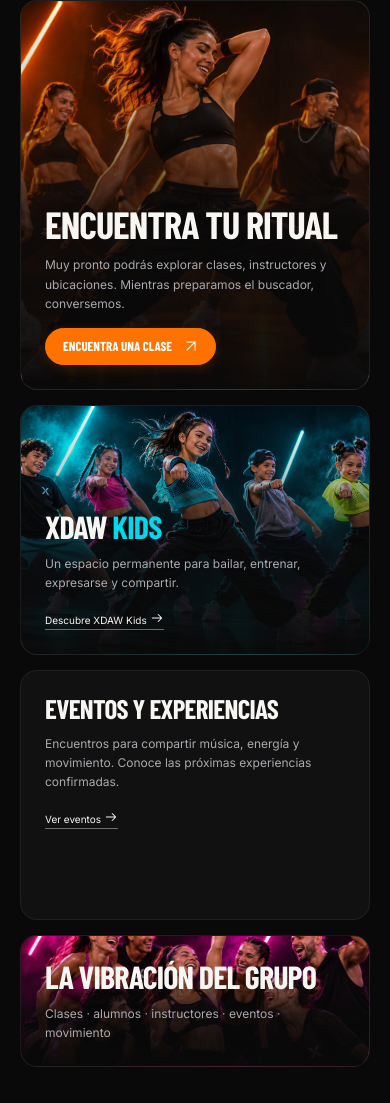
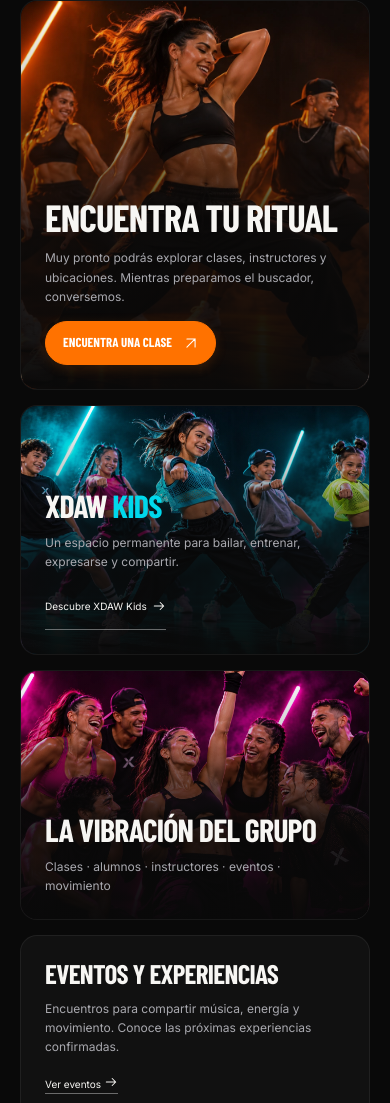
Before and after one commit to AnymuzzOps/xdaw, a website: page index.html in a window 390 px wide. Shown: the part 3105-4208 px from the top of the page. Drawn offline with nearby package versions, Linux system fonts and the light colour scheme; a web font is replaced by a local one.

Commit message:
Fix Vive XDAW photo layers and responsive card placement

```diff
--- a/index.html
+++ b/index.html
@@ -66,10 +66,10 @@
       <div class="section-label reveal"><span>03</span><p>Experiencias</p></div>
       <div class="section-heading reveal"><p class="kicker">Clases · Kids · Eventos · Comunidad</p><h2>VIVE <span>XDAW</span></h2><p class="section-intro">Siente la vibración, la luz y la adrenalina. Aquí creas un ritual que redefine tu día a día.</p></div>
       <div class="live-grid">
-        <article class="live-class asset-visual reveal has-photo"><img class="experience-photo" src="./public/media/vive-xdaw/encuentra-tu-ritual.webp" alt="Clase grupal de danza con iluminación naranja" width="1628" height="966" loading="lazy" decoding="async"><div><p class="kicker">Tu experiencia empieza aquí</p><h3>ENCUENTRA TU RITUAL</h3><p>Muy pronto podrás explorar clases, instructores y ubicaciones. Mientras preparamos el buscador, conversemos.</p><a class="button" href="mailto:contacto@xdaw.cl?subject=Quiero encontrar una clase XDAW">Encuentra una clase <svg class="ui-arrow" width="14" height="14" viewBox="0 0 24 24" fill="none" stroke="currentColor" stroke-width="1.8" stroke-linecap="round" stroke-linejoin="round" aria-hidden="true" focusable="false"><path d="M5 19 19 5M5 5h14v14"/></svg></a></div></article>
-        <article class="live-kids asset-visual reveal has-photo" id="kids"><img class="experience-photo" src="./public/media/vive-xdaw/xdaw-kids.webp" alt="Grupo de niños bailando juntos en una clase XDAW Kids" width="1628" height="966" loading="lazy" decoding="async"><div><p class="kicker">Nuevas generaciones</p><h3>XDAW <span>KIDS</span></h3><p>Un espacio permanente para bailar, entrenar, expresarse y compartir.</p><a class="text-link" href="./kids/">Descubre XDAW Kids <svg class="ui-arrow" width="14" height="14" viewBox="0 0 24 24" fill="none" stroke="currentColor" stroke-width="1.8" stroke-linecap="round" stroke-linejoin="round" aria-hidden="true" focusable="false"><path d="M4 12h16m-6-6 6 6-6 6"/></svg></a></div></article>
+        <article class="live-class asset-visual reveal has-photo"><img class="experience-photo" src="./public/media/vive-xdaw/encuentra-tu-ritual.webp" alt="Clase grupal de danza con iluminación naranja" width="1628" height="966" loading="lazy" decoding="async"><div class="experience-copy"><p class="kicker">Tu experiencia empieza aquí</p><h3>ENCUENTRA TU RITUAL</h3><p>Muy pronto podrás explorar clases, instructores y ubicaciones. Mientras preparamos el buscador, conversemos.</p><a class="button" href="mailto:contacto@xdaw.cl?subject=Quiero encontrar una clase XDAW">Encuentra una clase <svg class="ui-arrow" width="14" height="14" viewBox="0 0 24 24" fill="none" stroke="currentColor" stroke-width="1.8" stroke-linecap="round" stroke-linejoin="round" aria-hidden="true" focusable="false"><path d="M5 19 19 5M5 5h14v14"/></svg></a></div></article>
+        <article class="live-kids asset-visual reveal has-photo" id="kids"><img class="experience-photo" src="./public/media/vive-xdaw/xdaw-kids.webp" alt="Grupo de niños bailando juntos en una clase XDAW Kids" width="1628" height="966" loading="lazy" decoding="async"><div class="experience-copy"><p class="kicker">Nuevas generaciones</p><h3>XDAW <span>KIDS</span></h3><p>Un espacio permanente para bailar, entrenar, expresarse y compartir.</p><a class="text-link" href="./kids/">Descubre XDAW Kids <svg class="ui-arrow" width="14" height="14" viewBox="0 0 24 24" fill="none" stroke="currentColor" stroke-width="1.8" stroke-linecap="round" stroke-linejoin="round" aria-hidden="true" focusable="false"><path d="M4 12h16m-6-6 6 6-6 6"/></svg></a></div></article>
+        <article class="live-community asset-visual reveal has-photo"><img class="experience-photo" src="./public/media/vive-xdaw/la-vibracion-del-grupo.webp" alt="Comunidad XDAW compartiendo una sesión de baile" width="1628" height="966" loading="lazy" decoding="async"><div class="experience-copy"><p class="kicker">Cuando nos movemos juntos</p><h3>LA VIBRACIÓN DEL GRUPO</h3><p>Clases · alumnos · instructores · eventos · movimiento</p></div></article>
         <article class="live-events reveal" id="eventos"><p class="kicker">Próximamente en XDAW</p><h3>EVENTOS Y EXPERIENCIAS</h3><p>Encuentros para compartir música, energía y movimiento. Conoce las próximas experiencias confirmadas.</p><a class="text-link" href="./eventos/">Ver eventos <svg class="ui-arrow" width="14" height="14" viewBox="0 0 24 24" fill="none" stroke="currentColor" stroke-width="1.8" stroke-linecap="round" stroke-linejoin="round" aria-hidden="true" focusable="false"><path d="M4 12h16m-6-6 6 6-6 6"/></svg></a></article>
-        <article class="live-community asset-visual reveal has-photo"><img class="experience-photo" src="./public/media/vive-xdaw/la-vibracion-del-grupo.webp" alt="Comunidad XDAW compartiendo una sesión de baile" width="1628" height="966" loading="lazy" decoding="async"><div><p class="kicker">Cuando nos movemos juntos</p><h3>LA VIBRACIÓN DEL GRUPO</h3><p>Clases · alumnos · instructores · eventos · movimiento</p></div></article>
       </div>
     </section>
 
--- a/src/styles.css
+++ b/src/styles.css
@@ -153,3 +153,75 @@
 @media (prefers-reduced-motion: reduce) {
   .journey .step-node { transition: none; }
 }
+
+/* Vive XDAW: stable grid areas, with photography outside the content flow. */
+.live .live-grid {
+  grid-template-columns: minmax(0, 2.15fr) minmax(0, 1fr);
+  grid-template-rows: repeat(2, minmax(210px, auto)) auto;
+  grid-template-areas: "ritual kids" "ritual community" "events events";
+}
+.live .live-class { grid-area: ritual; }
+.live .live-kids { grid-area: kids; }
+.live .live-community { grid-area: community; }
+.live .live-events { grid-area: events; }
+.live .live-grid > article { min-width: 0; }
+.live .live-grid .has-photo {
+  display: grid;
+  align-items: end;
+  position: relative;
+  isolation: isolate;
+  overflow: hidden;
+  background: var(--black);
+}
+.live .live-grid .experience-photo {
+  position: absolute;
+  inset: 0;
+  z-index: 0;
+  display: block;
+  width: 100%;
+  height: 100%;
+  min-width: 0;
+  max-width: 100%;
+  margin: 0;
+  object-fit: cover;
+  object-position: center;
+}
+.live .live-grid .has-photo::before { display: none; }
+.live .live-grid .has-photo::after {
+  position: absolute;
+  inset: 0;
+  z-index: 1;
+  background: linear-gradient(0deg, #090909fa 0%, #090909d9 40%, #09090933 74%, transparent 100%);
+  pointer-events: none;
+}
+.live .live-grid .experience-copy {
+  position: relative;
+  z-index: 2;
+  width: 100%;
+  min-width: 0;
+  max-width: 100%;
+  align-self: end;
+  overflow-wrap: break-word;
+}
+.live .experience-copy h3, .live .experience-copy p { max-width: 100%; }
+.live .experience-copy a { max-width: 100%; }
+.live .experience-copy .button { white-space: normal; min-height: 44px; }
+.live .experience-copy .text-link { display: inline-flex; align-items: center; gap: 5px; min-height: 44px; }
+.live .live-events > * { min-width: 0; }
+@media (max-width: 1050px) and (min-width: 901px) {
+  .live .live-grid { grid-template-columns: minmax(0, 1.8fr) minmax(0, 1fr); }
+}
+@media (max-width: 900px) {
+  .live .live-grid {
+    grid-template-columns: repeat(2, minmax(0, 1fr));
+    grid-template-rows: minmax(360px, auto) minmax(250px, auto) auto;
+    grid-template-areas: "ritual ritual" "kids community" "events events";
+  }
+}
+@media (max-width: 560px) {
+  .live .live-grid {
+    grid-template-columns: minmax(0, 1fr);
+    grid-template-rows: minmax(390px, auto) repeat(2, minmax(250px, auto)) auto;
+    grid-template-areas: "ritual" "kids" "community" "events";
+  }
+}
```
